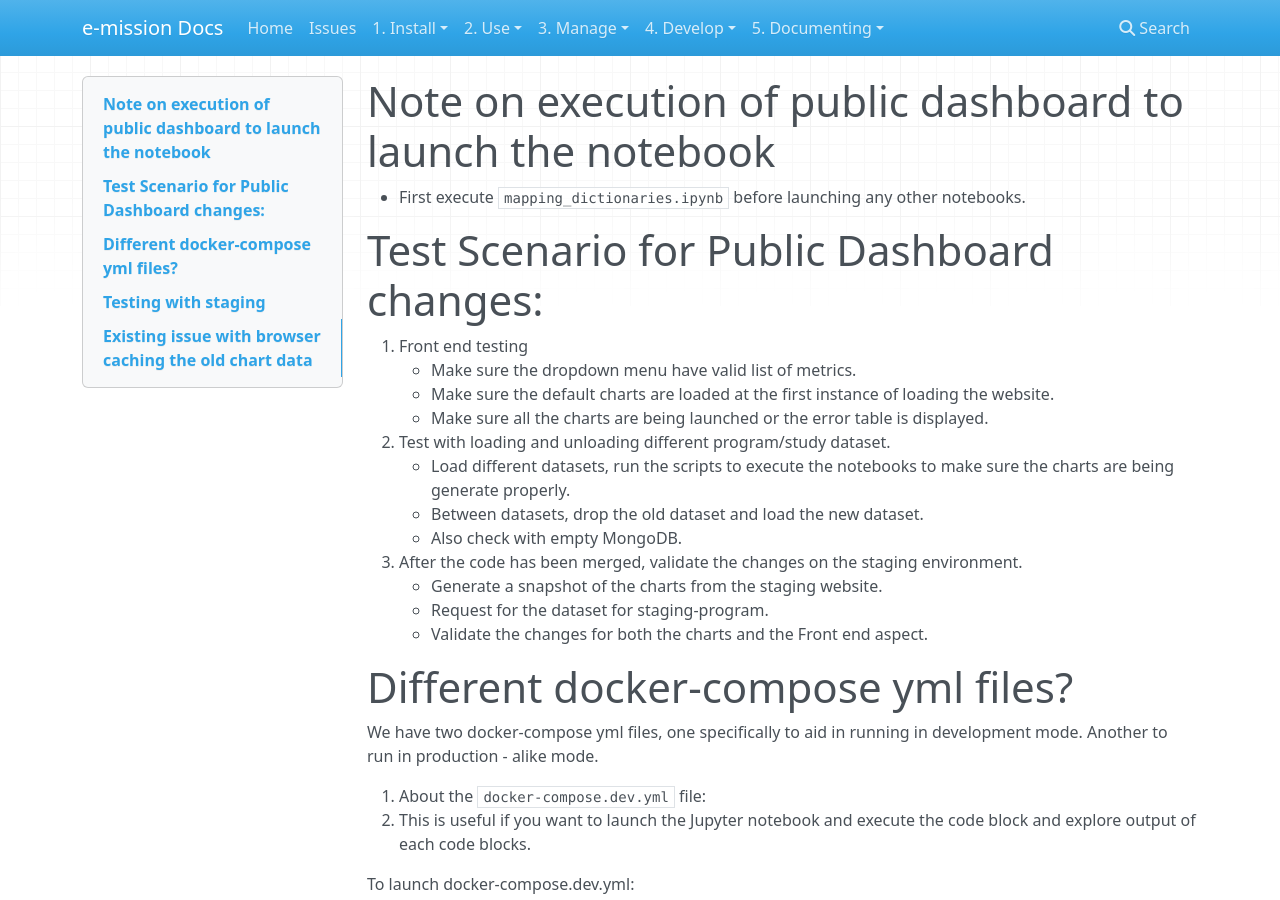
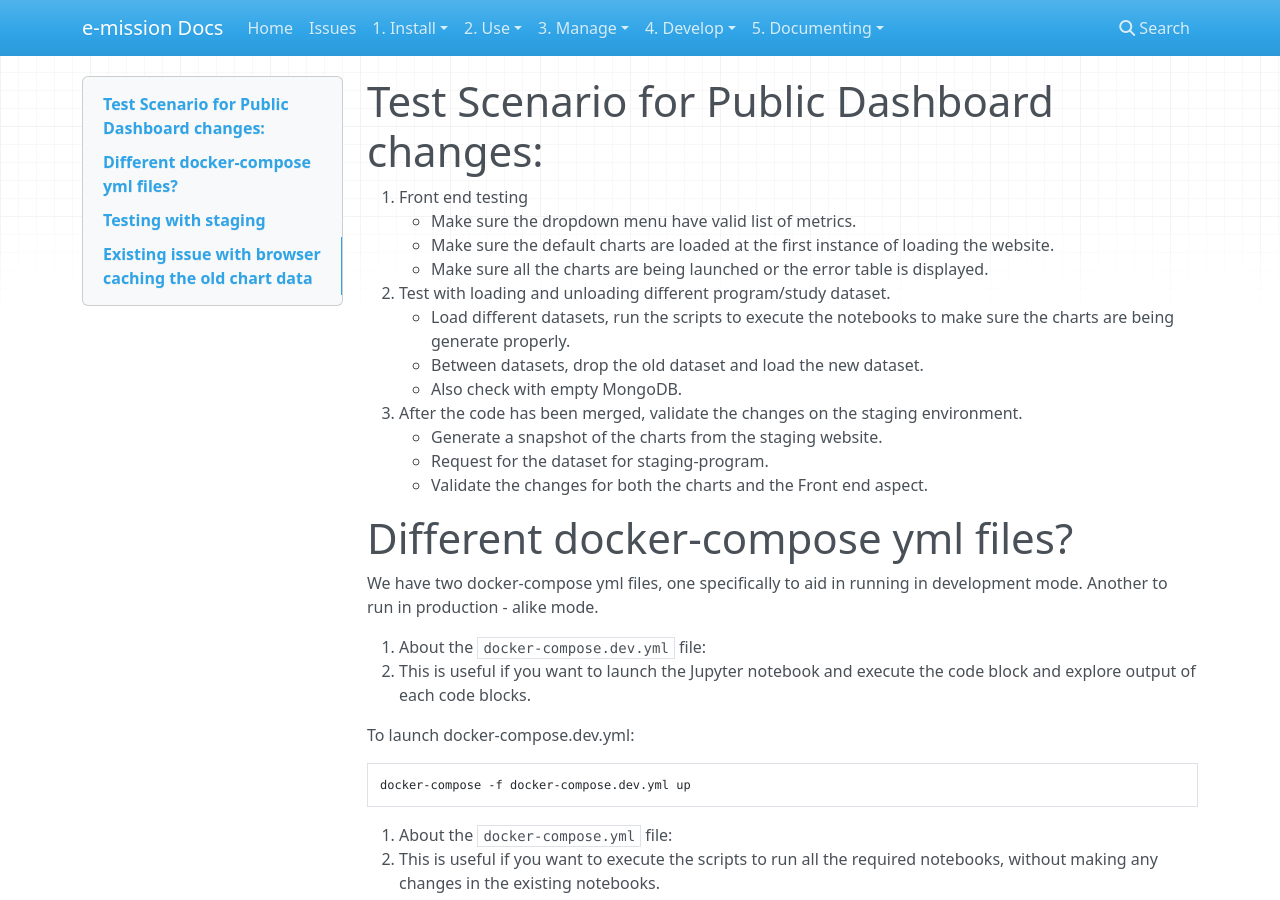
Before and after one commit to e-mission/e-mission-docs, an MkDocs documentation site: the page built from docs/dev/publicdashboard/Working_with_public_dashboard.md, in a window 1280 px wide and 900 px high. Built offline with MkDocs 1.6.1, drawn with Linux system fonts in a browser that asks for light colours; nearby versions of some CDN libraries.

Commit message:
remove mention of mapping notebook

```diff
--- a/docs/dev/publicdashboard/Working_with_public_dashboard.md
+++ b/docs/dev/publicdashboard/Working_with_public_dashboard.md
@@ -1,6 +1,3 @@
-# Note on execution of public dashboard to launch the notebook
-- First execute `mapping_dictionaries.ipynb` before launching any other notebooks.
-
 # Test Scenario for Public Dashboard changes:
 1. Front end testing
     - Make sure the dropdown menu have valid list of metrics.
```
